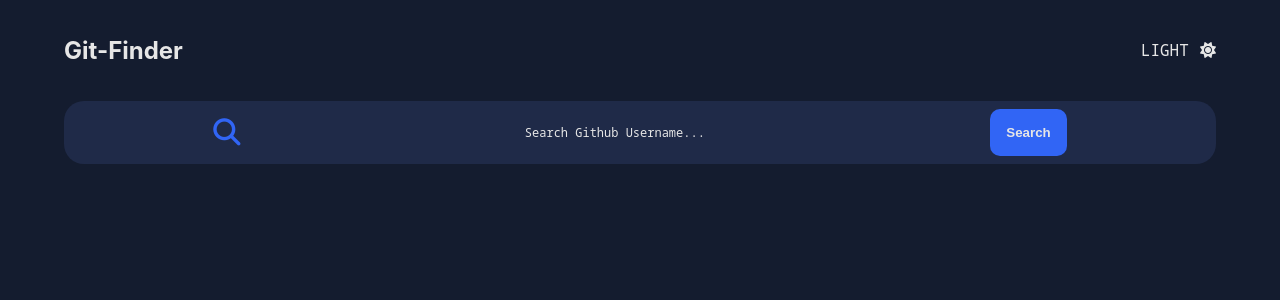
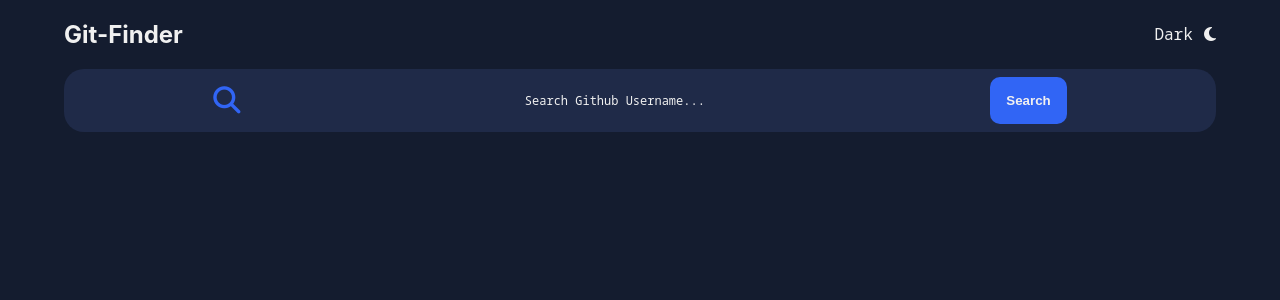
Before and after one commit to YanivWein24/Git-Finder, a React (Create React App) app: page / in a window 1280 px wide. Shown: the top 300 px of the page. Built offline with nearby package versions, Linux system fonts and the light colour scheme.

Commit message:
Added support for themes with Context, The theme is stored in localStorage

```diff
--- a/src/App.tsx
+++ b/src/App.tsx
@@ -1,9 +1,19 @@
-import React,{FC, useState} from 'react';
+import React,{FC, useState, createContext,Dispatch, SetStateAction} from 'react';
 import {UserData} from './UserData'
 import Header from './components/Header/Header';
 import Search from './components/Search/Search';
 import Card from './components/Card/Card';
 import './App.css';
+
+export type globalContext = {
+  theme: string,
+  setTheme: Dispatch<SetStateAction<string>>
+}
+
+export const ThemeContext = createContext<globalContext>({
+  theme: '',
+  setTheme: () => {}
+})
 
 const App:FC = () => {
 
@@ -24,13 +34,24 @@ const [userData, setUserData] = useState<UserData>({
   repos: -1
 })
 
+
+const getLocalStorage = () => {
+  let theme = localStorage.getItem('theme')
+  return theme ? JSON.parse(theme) : "dark"
+  // if there is a theme saved in local storage. use it. otherwise, use the default - "light"
+}
+
+const [theme, setTheme] = useState<string>(getLocalStorage)
+
   return (
-    <div className="App">
+    <ThemeContext.Provider value={{theme, setTheme} }>
+    <div className="App" id={theme}>
     <Header />
     <Search setUserData={setUserData}/>
     { userData.id === -2 ? <h1 className="error fade-in">ooops...<br />couldn't find user</h1> : userData.id > 0 && <Card userData={userData}/>}
     </div>
-  );
+  </ThemeContext.Provider>
+  )
 }
 
 export default App;
--- a/src/components/Card/Card.css
+++ b/src/components/Card/Card.css
@@ -1,6 +1,6 @@
 .card {
     background-color: var(--color-dark-blue);
-    margin:1rem 0 2rem;
+    margin:1rem auto 2rem;
     padding:1.5rem 1rem ;
     border-radius:20px;
 }
@@ -82,10 +82,13 @@ font-size: 11px;
     padding: 0 .3rem;
 }
 
-.bottomContainer p {
+.bottomContainer p,
+.bottomContainer a {
     margin:0.5rem 0;
     font-family: 'Noto Sans Mono', monospace;
     font-size:12px;
+    text-decoration: none;
+    color: var(--color-white);
 }
 
 .bottomContainer i {
@@ -99,3 +102,27 @@ font-size: 11px;
     align-items: center;
     gap:1rem;
 }
+
+#light .card{
+    background-color: var(--color-off-white);
+}
+
+#light .reposAndFollowers {
+    background-color: rgb(90,90,90);
+}
+
+#light .card p,
+#light .bottomContainer a,
+#light .card h1,
+#light .card i{
+    color: var(--color-dark-grey);
+}
+
+#light .tableSection p  {
+    color: var(--color-white);
+}
+
+#light .card h2 {
+    color: rgb(255, 170, 42);
+    font-weight:bold;
+}
--- a/src/components/Card/Card.tsx
+++ b/src/components/Card/Card.tsx
@@ -12,7 +12,7 @@ const Card = ({userData}:{userData:UserData}) => {
             <div className="infoContainer">
                 <h1>{userData.name}</h1>
                 <h2>@{userData.userName}</h2>
-                <p>Joined {userData.joinedAt}</p>
+                <p>Joined {userData.joinedAt.slice(0,10)}</p>
             </div>
         </div>
         <div className="middleSection">
@@ -39,7 +39,7 @@ const Card = ({userData}:{userData:UserData}) => {
             </div>
             <div className="row">
                 <i className="fa-solid fa-link"></i>
-                {userData.blog ? <p>{userData.blog}</p> : <p style={{"color":"grey"}}>No blog Info</p>}
+                {userData.blog ? <a href={userData.blog}>{userData.blog}</a> : <p style={{"color":"grey"}}>No blog Info</p>}
             </div>
             <div className="row">
                 <i className="fa-brands fa-twitter"></i>
--- a/src/components/Header/Header.css
+++ b/src/components/Header/Header.css
@@ -2,14 +2,19 @@
     display: flex;
     justify-content: space-between;
     align-items:center;
-    margin:1rem auto;
+    padding:1rem auto;
 }
 
 .header p {
     font-family: 'Noto Sans Mono', monospace;
+    text-transform: capitalize;
 }
 
 .header p i {
     margin-left:.1rem;
     font-weight:600;
 }
+
+#light .header {
+    color: var(--color-dark-grey);
+}
--- a/src/components/Header/Header.tsx
+++ b/src/components/Header/Header.tsx
@@ -1,11 +1,21 @@
-import React, {FC} from 'react'
+import React, {useEffect, useContext} from 'react'
+import {ThemeContext} from '../../App'
 import './Header.css'
 
-const Header:FC = () => {
+const Header = () => {
+
+  const {theme, setTheme} = useContext(ThemeContext)
+
+  useEffect(() => {
+    localStorage.setItem('theme', JSON.stringify(theme))
+},[theme])
+
   return (
     <div className="header">
     <h2 className="brand">Git-Finder</h2>
-    <p>LIGHT <i className="fa-regular fa-sun"></i></p>
+    <div onClick={() => {theme === 'light' ? setTheme('dark') : setTheme('light')}}>
+    <p>{theme} {theme === 'light' ? <i className="fa-regular fa-sun"></i> : <i className="fa-regular fa-moon"></i>}</p>
+    </div>
     </div>
   )
 }
--- a/src/components/Search/Search.css
+++ b/src/components/Search/Search.css
@@ -43,3 +43,20 @@
     font-size:1.7rem;
     color:var(--color-light-blue);
 }
+
+#light .search {
+    background-color: var(--color-off-white);
+}
+
+#light .search input,
+#light .search input::placeholder {
+    color: var(--color-dark-grey);
+}
+
+#light .search button {
+    background-color: rgb(255, 170, 42);
+}
+
+#light .search i {
+    color: rgb(255, 170, 42);
+}
--- a/src/index.css
+++ b/src/index.css
@@ -2,14 +2,26 @@
 
 body {
   margin: 0;
+  width:100%;
   font-family: -apple-system, BlinkMacSystemFont, 'Segoe UI', 'Roboto', 'Oxygen',
     'Ubuntu', 'Cantarell', 'Fira Sans', 'Droid Sans', 'Helvetica Neue',
     sans-serif;
   -webkit-font-smoothing: antialiased;
   -moz-osx-font-smoothing: grayscale;
-  background-color: var(--color-darker-blue);
   /* prevent the blue highlighting when pressing an element */
   -webkit-tap-highlight-color: transparent;
+}
+
+body:has(#dark) { /* apply on 'body' if it has an element with id #dark */
+  background-color: var(--color-darker-blue);
+}
+
+body:has(#light) { /* apply on 'body' if it has an element with id #light */
+  background-color: var(--color-white);
+}
+
+* {
+  transition: background-color .5s ease;
 }
 
 code {
@@ -21,7 +33,9 @@ code {
   --color-dark-blue: #1f2a48;
   --color-darker-blue: #141c2f;
   --color-light-blue: #3165f5;
-  --color-white: rgb(230,230,230);
+  --color-white: rgb(240,240,240);
+  --color-off-white: rgb(200,200,200);
+  --color-dark-grey: rgb(110,110,110);
 }
 
 .fade-in {
```
